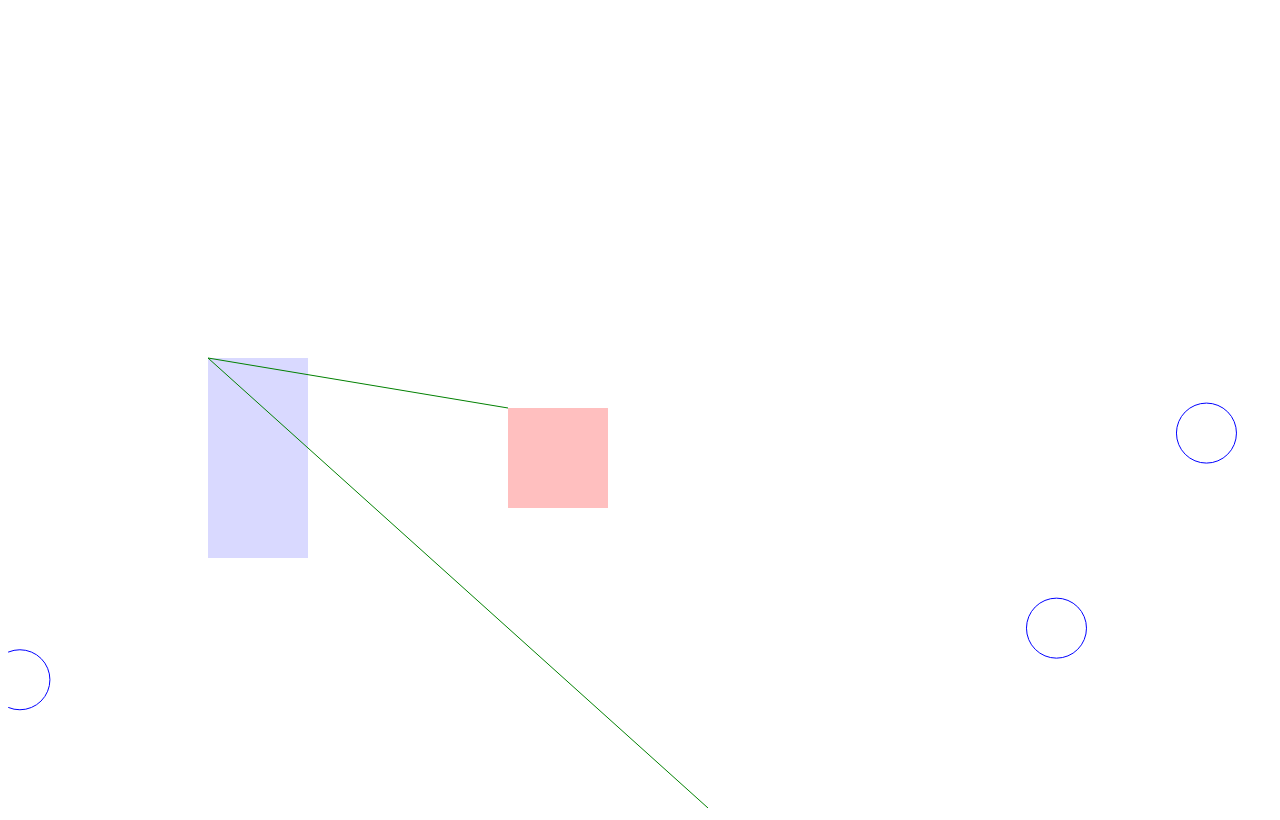
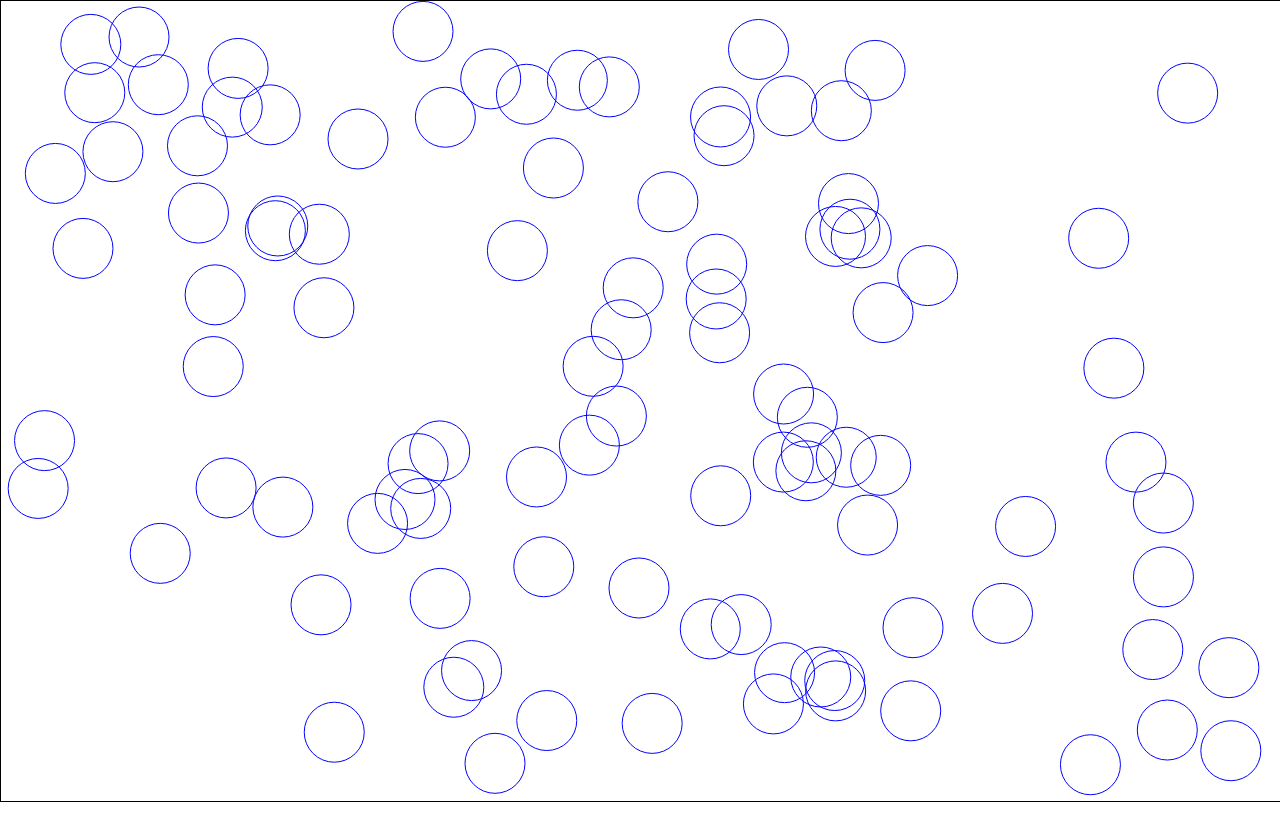
Before and after one commit to gigabun/canvas2, a plain HTML site: page index.html in a window 1280 px wide. Drawn offline with Linux system fonts and the light colour scheme.

Commit message:
created bouncing circles with circle and animate function

```diff
--- a/canvas.js
+++ b/canvas.js
@@ -1,34 +1,105 @@
 var cvs = document.getElementById('cvs');
-var c = cvs.getContext('2d');
+var ctx= cvs.getContext('2d');
 
 cvs.width = window.innerWidth;
 cvs.height = window.innerHeight;
 
-c.fillStyle ='rgba(255, 0, 0, 0.25)';
-c.fillRect(500, 400, 100, 100);
-c.fillStyle ='rgba(0 , 0, 255, 0.15)';
-c.fillRect(200, 350, 100, 200);
+// ctx.fillStyle ='rgba(255, 0, 0, 0.25)';
+// ctx.fillRect(500, 400, 100, 100);
+// ctx.fillStyle ='rgba(0 , 0, 255, 0.15)';
+// ctx.fillRect(200, 350, 100, 200);
 
 // Line
-c.beginPath();
-c.moveTo(500, 400);
-c.lineTo(200, 350);
-c.lineTo(700, 800);
-c.lineTo(900, 1000);
-c.strokeStyle = "green";
-c.stroke();
+// ctx.beginPath();
+// ctx.moveTo(500, 400);
+// ctx.lineTo(200, 350);
+// ctx.lineTo(700, 800);
+// ctx.lineTo(900, 1000);
+// ctx.strokeStyle = "green";
+// ctx.stroke();
 
 // Arc
 // c.beginPath();
 // c.arc(300, 300, 30, 0, Math.PI * 2, false);
 // c.strokeStyle = "blue";
 // c.stroke();
+// function colorRandom() {
+// 	var hex = "0123456789abcdef";
+// 	var color = "";
+// 	for (var i = 6; i > 0; i--) {
+// 		color += Math.floor(Math.random()*hex.length);
+// 	}
+// 	color.strokeStyle = "#" + color;
+// 	console.log(ctx.strokeStyle, color);
+// }
 
-for (var i = 0; i < 3; i++) {
-	var x = Math.random() * window.innerWidth;
-	var y = Math.random() * window.innerHeight;
-	c.beginPath();
-	c.arc(x, y, 30, 0, Math.PI * 2, false);
-	c.strokeStyle = "blue";
-	c.stroke();
+// for (var i = 0; i < 3; i++) {
+// 	var x = Math.random() * window.innerWidth;
+// 	var y = Math.random() * window.innerHeight;
+// 	ctx.beginPath();
+// 	ctx.arc(x, y, 30, 0, Math.PI * 2, false);
+// 	ctx.strokeStyle = "blue";
+// 	ctx.stroke();
+// 	}
+
+
+
+function Circle (x, y, dx, dy, radius) {
+	    this.x = x;
+	    this.y = y;
+	    this.dx = dx;
+	    this.dy = dy;
+	    this.radius = radius;
+
+	    this.draw = function() {
+		ctx.beginPath();
+	    ctx.arc(this.x, this.y, 30, 0, Math.PI * 2, false);
+	    ctx.strokeStyle = "blue";
+	    ctx.stroke();
+	  }
+
+	    this.update = function() {
+		  	if (this.x + this.radius > innerWidth || this.x - radius < 0) {
+		    	this.dx = -dx;
+		    }
+
+
+		    if (this.y + this.radius > innerHeight || this.y - radius < 0) {
+		    	this.dy = -dy;
+		    }
+
+			    this.x += this.dx;
+			    this.y += this.dy;
+
+			    this.draw();
+	   }
+
+}
+
+
+var circleArray = [];
+
+for (var i = 0; i < 100; i++) {
+	var radius = 30;
+	var x = Math.random() * (innerWidth -radius * 2) + radius;
+	var y = Math.random() * (innerHeight -radius * 2) + radius;
+	var dx = (Math.random() - 0.5);
+	var dy = (Math.random() - 0.5);
+
+
+	circleArray.push(new Circle(x, y, dx, dy, radius));
 	}
+
+
+function animate() {
+		requestAnimationFrame(animate);
+		ctx.clearRect(0, 0, innerWidth, innerHeight);
+
+		for (var i= 0; i < circleArray.length; i++) {
+			circleArray[i].update();
+		}
+
+
+	}
+
+animate();
--- a/index.html
+++ b/index.html
@@ -2,7 +2,17 @@
 <html>
 <head>
 	<title>canvas2</title>
+	<style type="text/css">
+		canvas {
+			border: 1px solid black;
 
+		}
+
+		body {
+			margin: 0;
+
+		}
+	</style>
 </head>
 <body>
 	<canvas id="cvs"></canvas>
```
